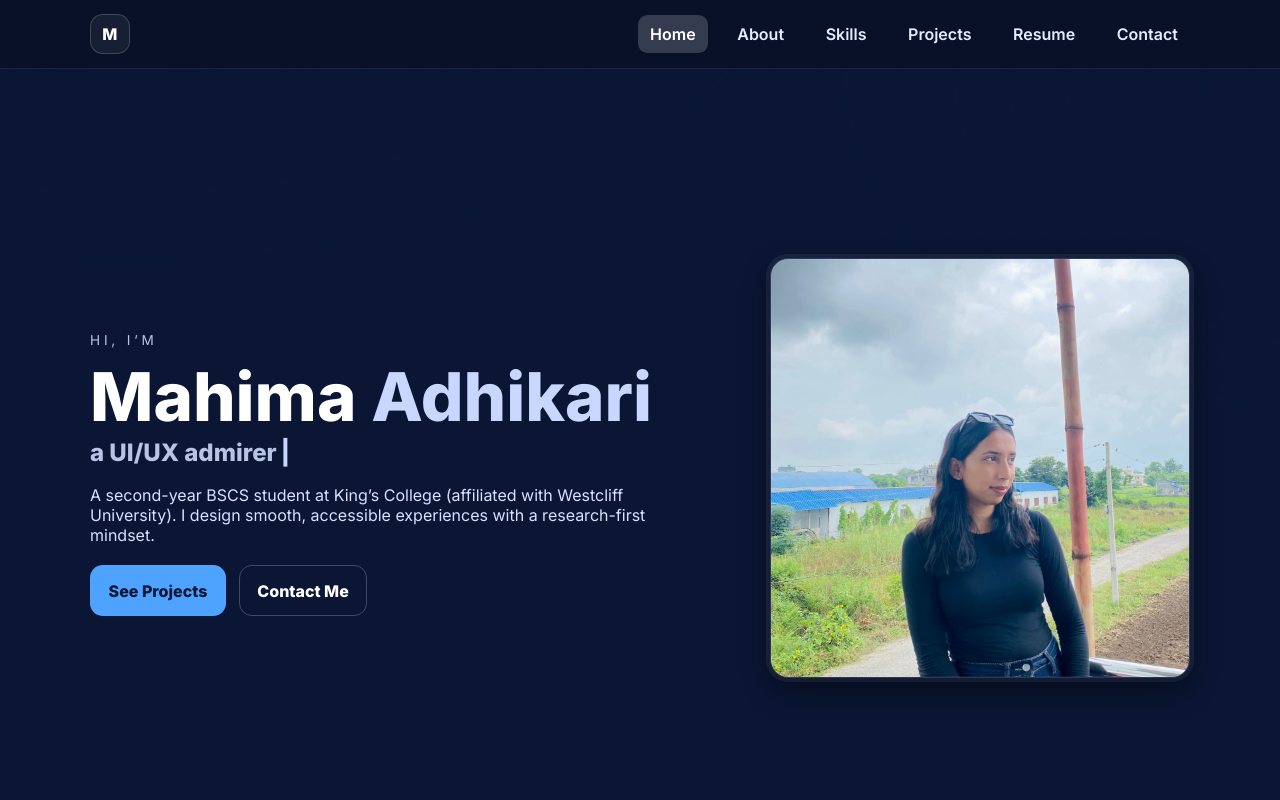
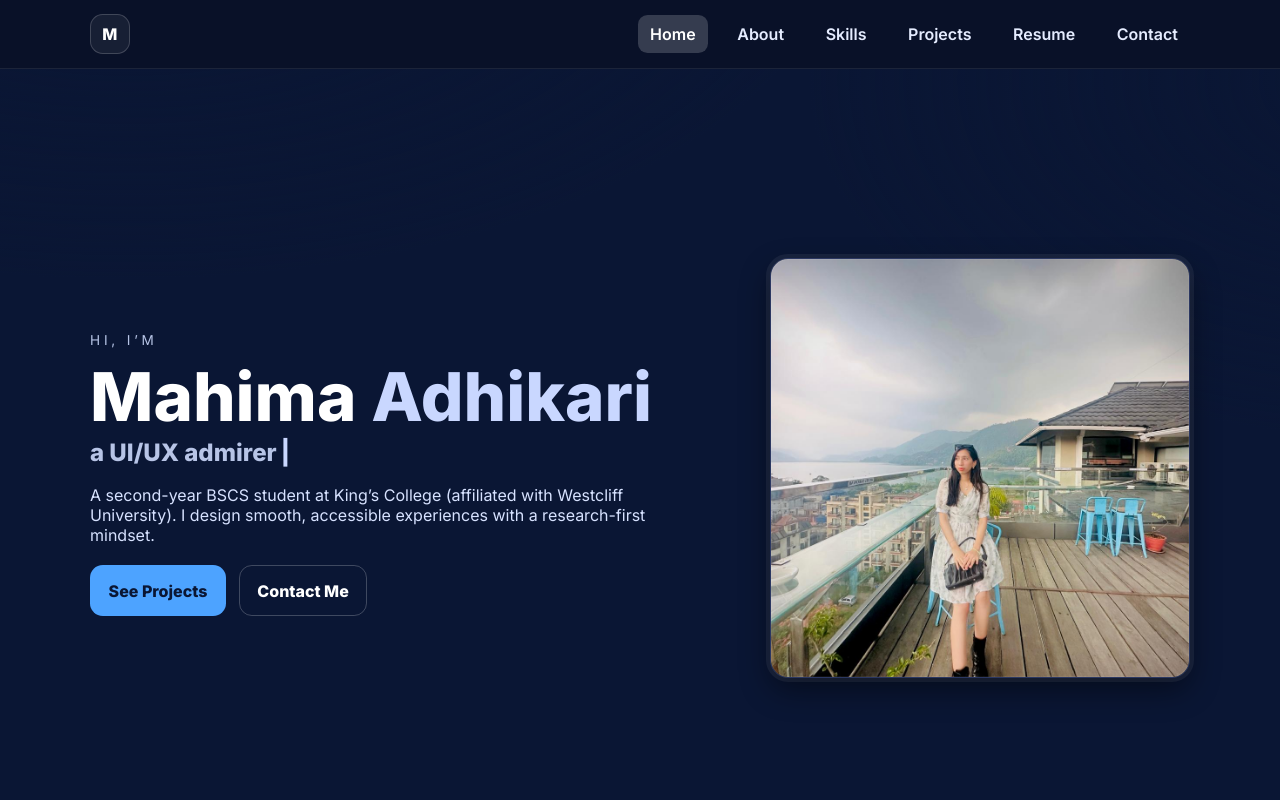
Before and after one commit to Mahima920/mahima-portfolio, a plain HTML site: page index.html in a window 1280 px wide. Shown: the top 800 px of the page. Drawn offline with Linux system fonts and the light colour scheme.

Commit message:
Portfolio photo upload

```diff
--- a/index.html
+++ b/index.html
@@ -6,10 +6,6 @@
   <meta name="viewport" content="width=device-width, initial-scale=1" />
   <meta name="description" content="Portfolio of Mahima Adhikari — BSCS student at King's College (Westcliff University affiliation). Data science, UI/UX, C++." />
   <title>Mahima Adhikari — Portfolio</title>
-
-  <!-- Favicon (optional) -->
-  <!-- <link rel="icon" href="./assets/favicon.png" /> -->
-
   <!-- Fonts -->
   <link rel="preconnect" href="https://fonts.googleapis.com" />
   <link rel="preconnect" href="https://fonts.gstatic.com" crossorigin />
@@ -72,8 +68,7 @@
 
       <!-- Portrait -->
       <div class="hero-art reveal" data-reveal="left">
-        <!-- Replace the src with your portrait path -->
-        <img class="portrait" src="./assets/images/WhatsApp Image 2025-08-10 at 01.19.19_cac0d854.jpg" alt="Portrait of Mahima Adhikari" width="420" height="420" loading="lazy" />
+        <img class="portrait" src="./assets/images/image 11.jpg" alt="Portrait of Mahima Adhikari" width="420" height="420" loading="lazy" />
         <div class="portrait-fallback" aria-hidden="true"></div>
       </div>
     </div>
@@ -245,7 +240,6 @@
       <h3 class="section-title reveal" data-reveal="up" id="resume-title">Resume</h3>
       <div class="resume-box reveal" data-reveal="right">
         <p>Download a detailed PDF with my education, skills, and project experience.</p>
-        <!-- Put your actual PDF at this path -->
         <a class="btn" href="./assets/Resume/CV Mahima.pdf" download>Download Resume</a>
       </div>
     </div>
--- a/script.js
+++ b/script.js
@@ -1,4 +1,3 @@
-/* ===== Helper (always on single page) ===== */
 function isHomePage(){ return true; }
 
 /* ===== Mobile nav toggle ===== */
```
Also changed, not shown: assets/images/Screenshot 2025-08-10 103658.png (added), assets/images/image 11.jpg (added), assets/images/image 22.jpg (renamed from assets/images/WhatsApp Image 2025-08-10 at 01.19.19_cac0d854.jpg), 1 other file.
